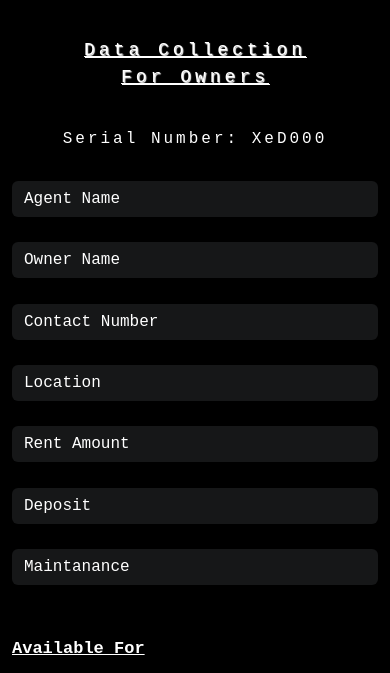
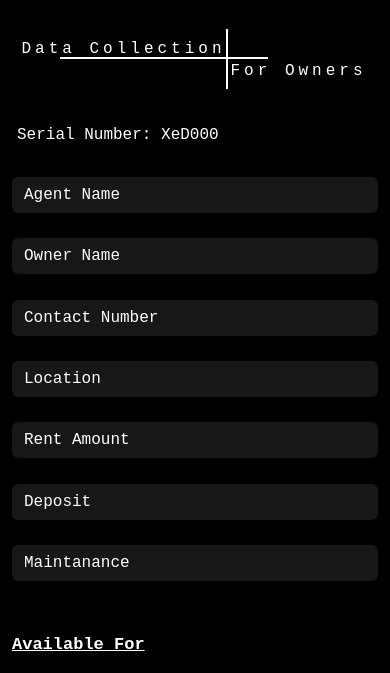
Before and after one commit to Kadeejavp/RentoAgents, a plain HTML site: page index.html in a window 390 px wide. Shown: the part 171-844 px from the top of the page. Drawn offline with nearby package versions, Linux system fonts and the light colour scheme.

Commit message:
added lines to section title

```diff
--- a/Assets/css/style.css
+++ b/Assets/css/style.css
@@ -6,19 +6,40 @@ body {
   --color-secondary: #161718;
 }
 
-.section-title {
+.section-title-1 {
   padding-top: 40px;
-  padding-bottom: 20px;
   font-family: monospace;
   color: white;
-  text-shadow: 1px 1px 1px white;
-
+  letter-spacing: 4px;
+  float: left;
+  display: flex;
+  justify-content: flex-end;
 }
 
-p {
-  text-decoration: underline;
-  font-size: 18px;
+.vl{
+  margin-top: 200px;
+  height: 60px;
+  border-left: 2px solid white;
+  position: absolute;
+  left: 50%;
+}
+
+.hl{
+  padding-top: 60px;
+  border-bottom: 2px solid white;
+  opacity: 1;
+  z-index: 2;
+  width: 20%;
+  margin-left: 33%;
+}
+
+.section-title-2 {
+  font-family: monospace;
+  color: white;
   letter-spacing: 4px;
+  padding-bottom: 40px;
+  float: left;
+  padding-left: 5px;
 }
 
 #contact {
@@ -38,7 +59,7 @@ p {
   font-family: monospace;
   padding-bottom: 30px;
   color: white;
-  letter-spacing: 3px;
+  margin-left: 5px;
 }
 
 .logo{
@@ -155,3 +176,123 @@ input[type="submit"]:hover {
   background: linear-gradient(109.6deg,rgb(63, 61, 61) 11.2%, rgba(0, 0, 0, 0.93) 78.9%, black);
   color: white !important;
 }
+
+@media(max-width: 1200px){
+  .hl{
+    width: 27%;
+    margin-left: 28%;
+  }
+}
+
+@media(max-width: 768px){
+  .hl{
+    width: 39%;
+  }
+  .vl{
+    left: 56%;
+  }
+}
+
+@media(max-width: 650px){
+  .vl{
+    left: 57%;
+  }
+}
+
+@media(max-width: 580px){
+  .vl{
+    left: 58%;
+  }
+
+  .hl{
+    width: 39%;
+  }
+}
+
+@media(max-width: 495px){
+  .hl{
+    margin-left: 24%;
+    width: 42%;
+  }
+}
+
+@media (max-width: 462px){
+  .hl {
+    margin-left: 21%;
+    width: 46%;
+}
+}
+
+@media (max-width: 435px){
+  .hl {
+    margin-left: 18%;
+    width: 50%;
+}
+}
+
+
+@media (max-width: 415px){
+.hl {
+    margin-left: 15%;
+    width: 54%;
+}
+}
+
+@media (max-width: 395px){
+.hl {
+    margin-left: 13%;
+    width: 57%;
+}
+}
+
+@media (max-width:365px){
+  .vl{
+    left: 58%;
+  }
+
+  .hl{
+    width: 68%;
+    margin-left: 4%;
+  }
+}
+
+@media (max-width: 356px){
+  .section-title-1{
+    letter-spacing: 3px;
+  }
+
+  .section-title-2{
+    letter-spacing: 3px;
+  }
+
+  .hl {
+    width: 60%;
+    margin-left: 10%;
+}
+}
+
+@media (max-width: 330px){
+  .section-title-1{
+    letter-spacing: 2px;
+  }
+
+  .section-title-2{
+    letter-spacing: 2px;
+  }
+
+  .hl {
+    width: 60%;
+    margin-left: 10%;
+}
+}
+
+@media (max-width: 305px){
+  .section-title-1{
+    letter-spacing: 1px;
+  }
+
+  .section-title-2{
+    letter-spacing: 1px;
+  }
+
+}
--- a/index.html
+++ b/index.html
@@ -47,15 +47,23 @@
   <section id="contact">
     <div class="container col-lg-9">
 
+      <div class="vl"></div>
+
       <div class="logo text-center">
         <img src="Assets/img/Rentologo1.jpg">
       </div>
 
-      <div class="section-title text-center">
-        <p>Data Collection<br> For Owners</p>
+      <div class="section-title-1 col-md-6 col-7">
+        Data Collection
       </div>
 
-      <div class=" serial-no text-center" id="serialNumber"></div>
+      <div class="hl"></div>
+
+      <div class="section-title-2 col-md-6 col-5">
+        For Owners
+      </div>
+
+      <div class=" serial-no" id="serialNumber"></div>
 
       <div>
         <form name="submit-to-google-sheet">
```
